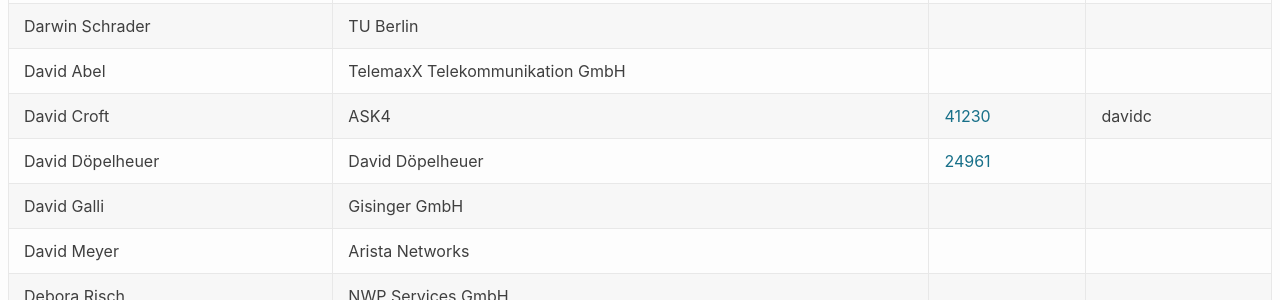
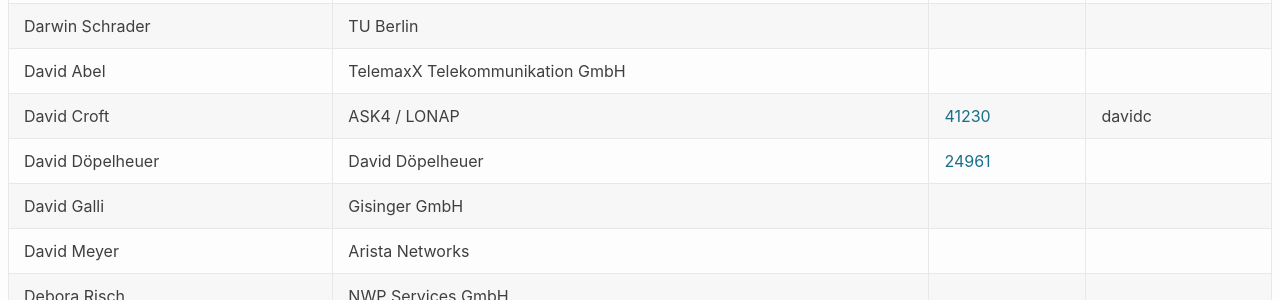
Before and after one commit to denog/pretix-attendeelist, a Jekyll site: the page built from denog15/index.md, in a window 1280 px wide and 900 px high, scrolled down 3754 px. Shown: the part 154-454 px from the top of the window. Built offline with Jekyll 4.4.1, drawn with Linux system fonts in a browser that asks for light colours.

Commit message:
Latest data: Wed Nov  1 11:28:23 UTC 2023

```diff
--- a/_data/attendees_denog15_onsite.json
+++ b/_data/attendees_denog15_onsite.json
@@ -511,7 +511,7 @@
   },
   {
     "name": "David Croft",
-    "company": "ASK4",
+    "company": "ASK4 / LONAP",
     "irc": "davidc",
     "asn": "41230"
   },
```
